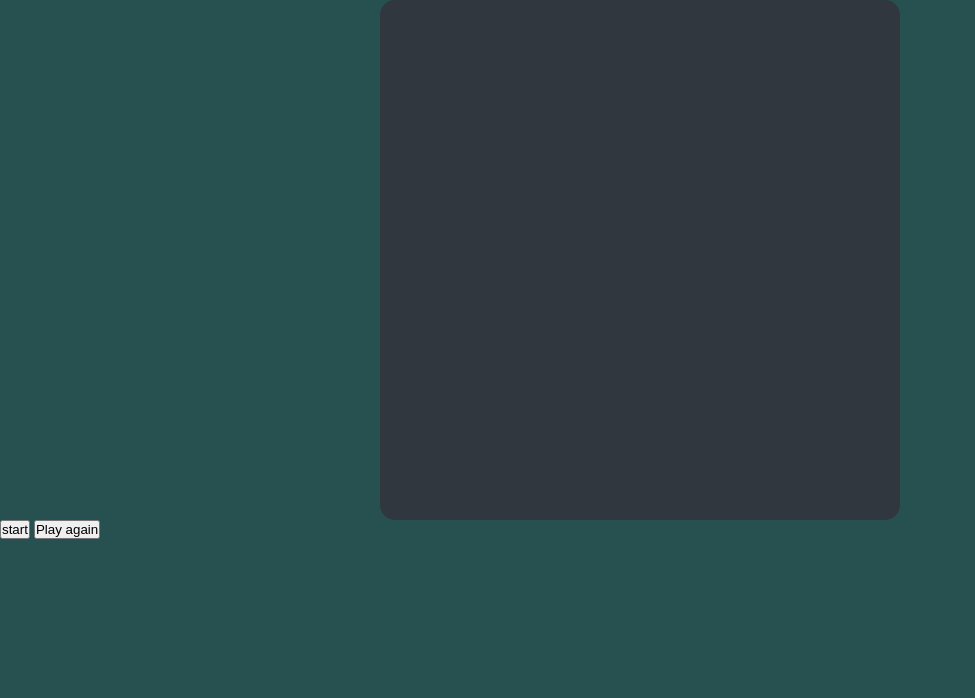
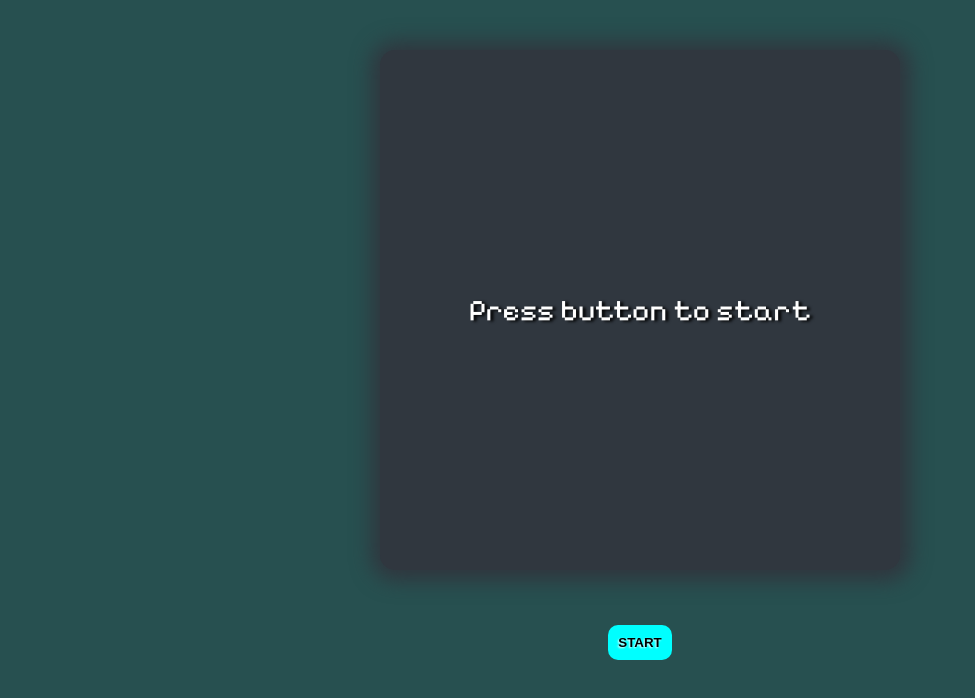
Before and after one commit to yaahcd/mini-games, a plain HTML site: page snake-game/snake.html in a window 1280 px wide. Shown: the whole page, without its empty margins (0-975 px from the left). Drawn offline with nearby package versions, Linux system fonts and the light colour scheme.

Commit message:
refactoring snake game

```diff
--- a/snake-game/app.js
+++ b/snake-game/app.js
@@ -35,6 +35,10 @@ export const gameOver = () => {
   context.textAlign = "center";
   context.textBaseline = "middle";
   context.fillText("Game Over", width / 2, height / 2);
+
+  $("#start-game").css("display", "none");
+  $("#restart-game").css("display", "flex");
+
 };
 
 export const circle = function (x, y, radius, fillCircle) {
@@ -50,7 +54,11 @@ export const circle = function (x, y, radius, fillCircle) {
 const snake = new Snake();
 const apple = new Apple();
 
+console.log(intervalId);
+
 const startGame = () => {
+  $("#start-message").css("display", "none")
+
   intervalId = setInterval(() => {
     context.clearRect(0, 0, width, height);
     drawScore(snake.score);
--- a/snake-game/snake.html
+++ b/snake-game/snake.html
@@ -1,19 +1,22 @@
 <!DOCTYPE html>
 <html lang="en">
   <head>
-    <meta charset="UTF-8">
-    <meta name="viewport" content="width=device-width, initial-scale=1.0">
+    <meta charset="UTF-8" />
+    <meta name="viewport" content="width=device-width, initial-scale=1.0" />
     <script src="https://code.jquery.com/jquery-2.1.0.js"></script>
-    <link rel="stylesheet" href="style.css">
+    <link rel="stylesheet" href="style.css" />
     <title>Snake Game</title>
   </head>
   <body>
     <section class="game-container">
       <canvas id="canvas" width="500" height="500"></canvas>
+      <p id="start-message">Press button to start</p>
     </section>
 
+    <div class="button-container">
       <button id="start-game">start</button>
       <button id="restart-game">Play again</button>
+    </div>
     <script src="app.js" type="module"></script>
   </body>
 </html>
--- a/snake-game/style.css
+++ b/snake-game/style.css
@@ -1,3 +1,6 @@
+@import url("https://fonts.googleapis.com/css2?family=Pixelify+Sans&family=Roboto:wght@400;500;700;900&display=swap");
+
+
 * {
     margin: 0;
     padding: 0;
@@ -6,6 +9,7 @@
 
 body {
     background-color: rgb(39, 80, 80);
+    font-family: "Roboto", sans-serif;
   }
 
   .game-container {
@@ -13,12 +17,53 @@ body {
     justify-content: center;
     align-items: center;
     text-align: center;
-    margin: auto;
+    margin: 50px auto;
     border-radius: 15px;
     width: fit-content;
     background-color: rgb(48, 55, 63);
     padding: 10px;
     animation: blink 0.2s linear;
+    box-shadow: 1px 1px 20px 10px rgb(48, 55, 63);
+  }
+
+  .game-container p {
+    position: absolute;
+    font-family: "Pixelify Sans", sans-serif;
+    color: white;
+    text-shadow: 3px 1px 3px black;
+    font-size: 30px;
+  }
+
+  .button-container {
+    display: flex;
+    justify-content: center;
+    align-items: center;
+    flex-direction: column;
+  }
+
+  .button-container button {
+    text-transform: uppercase;
+    margin: 5px;
+    padding: 10px;
+    font-weight: 700;
+    cursor: pointer;
+    border-radius: 10px;
+    color: black;
+    border: none;
+    text-shadow: -1px 1px 2px white;
+    background-color: #0ff;
+    transition: .2s;
+  }
+
+  .button-container button:hover {
+    box-shadow: 1px 1px 5px 5px #0ff;
+    opacity: 0.9;
+    color: black;
+    text-shadow: -1px 1px 2px white;
+  }
+
+  #restart-game{
+    display: none;
   }
 
   @keyframes blink {
```
Lines whose indentation alone changed are shown as unchanged.
